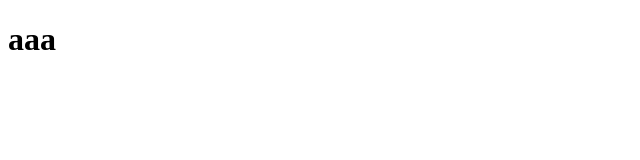
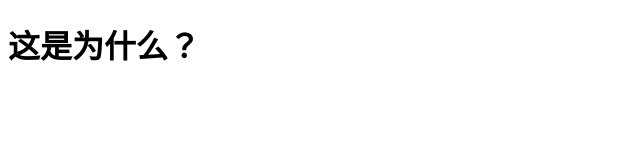
Before and after one commit to supbigfly/bigfly, a plain HTML site: page index.html in a window 1280 px wide. Shown: the whole page, without its empty margins (0-640 px from the left). Drawn offline with Linux system fonts and the light colour scheme.

Commit message:
checkoutupdate

```diff
--- a/index.html
+++ b/index.html
@@ -5,6 +5,6 @@
 	<title>Document</title>
 </head>
 <body>
-	<h1>aaa</h1>
+	<h1>这是为什么？</h1>
 </body>
 </html>
```
